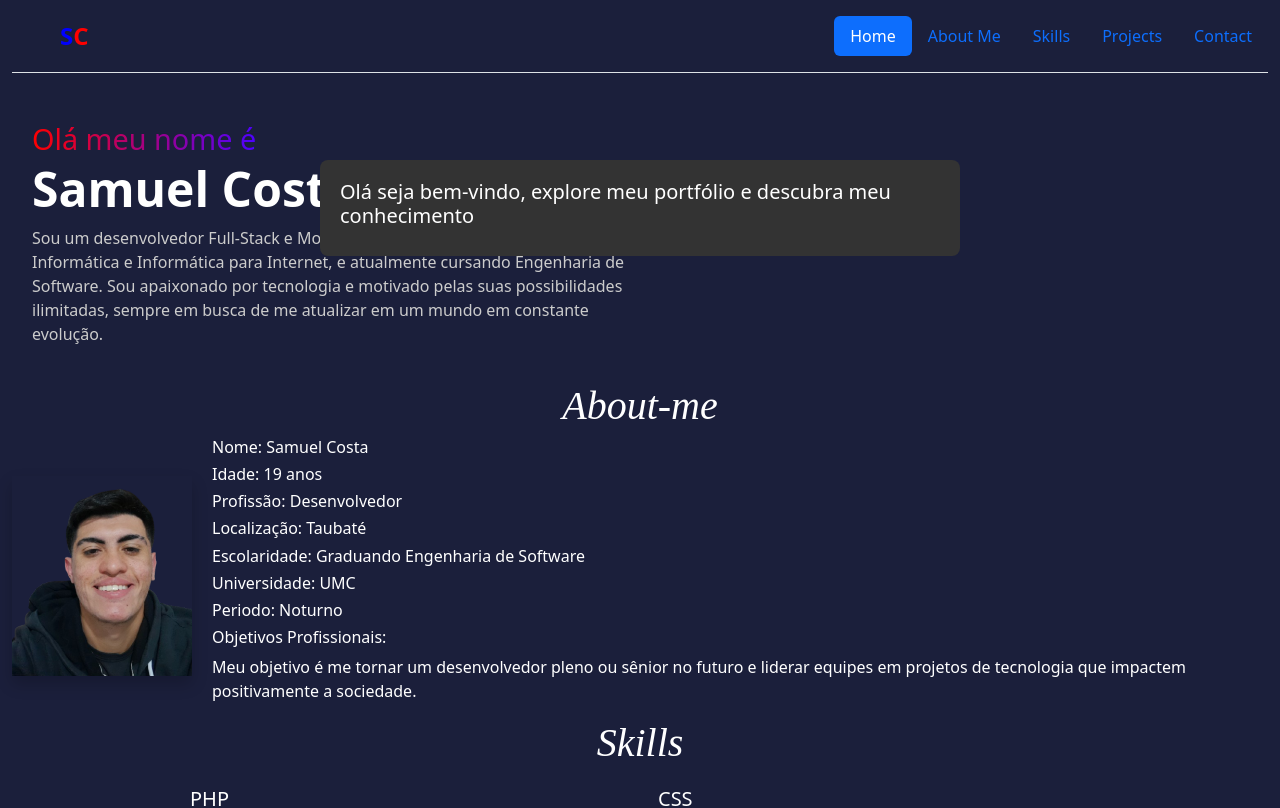
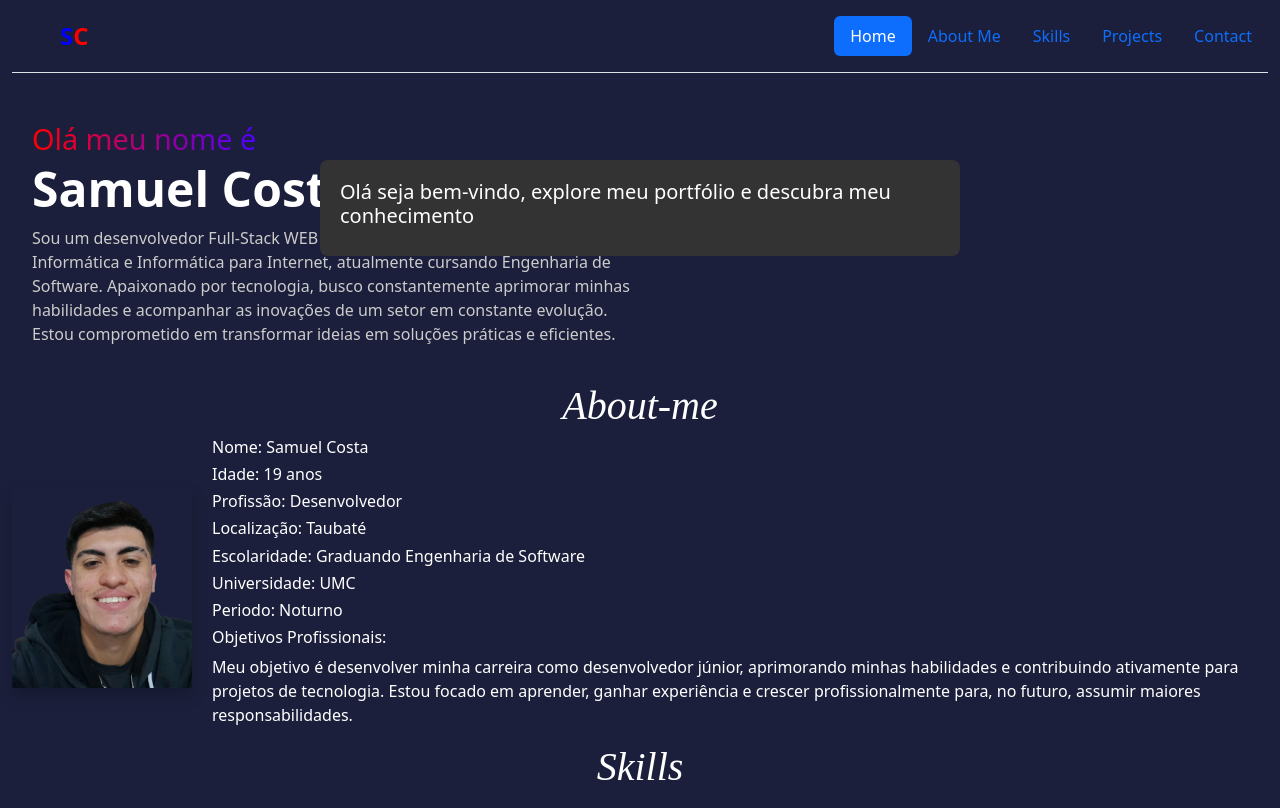
Before and after one commit to samuel1239012/samuel1239012.github.io, an Angular app: page /home in a window 1280 px wide. Shown: the top 808 px of the page. Built offline with nearby package versions, Linux system fonts and the light colour scheme.

Commit message:
Atualização sobre objetivos profissionais

```diff
--- a/src/app/about/about.component.html
+++ b/src/app/about/about.component.html
@@ -14,7 +14,7 @@
       <h6>Universidade: UMC</h6>
       <h6>Periodo: Noturno</h6>
       <h6>Objetivos Profissionais:</h6>
-      <p>Meu objetivo é me tornar um desenvolvedor pleno ou sênior no futuro e liderar equipes em projetos de tecnologia que impactem positivamente a sociedade.</p>
+      <p>Meu objetivo é desenvolver minha carreira como desenvolvedor júnior, aprimorando minhas habilidades e contribuindo ativamente para projetos de tecnologia. Estou focado em aprender, ganhar experiência e crescer profissionalmente para, no futuro, assumir maiores responsabilidades.</p>
 
 
     </div>
--- a/src/app/home/home/home.component.html
+++ b/src/app/home/home/home.component.html
@@ -19,9 +19,7 @@
     <div class="intro-text">
       <span>Olá meu nome é</span>
       <h2>Samuel Costa</h2>
-      <p>Sou um desenvolvedor Full-Stack e Mobile júnior, com formação técnica em Informática e Informática para
-        Internet, e atualmente cursando Engenharia de Software. Sou apaixonado por tecnologia e motivado pelas suas
-        possibilidades ilimitadas, sempre em busca de me atualizar em um mundo em constante evolução.</p>
+      <p>Sou um desenvolvedor Full-Stack WEB e Mobile júnior, com formação técnica em Informática e Informática para Internet, atualmente cursando Engenharia de Software. Apaixonado por tecnologia, busco constantemente aprimorar minhas habilidades e acompanhar as inovações de um setor em constante evolução. Estou comprometido em transformar ideias em soluções práticas e eficientes.</p>
       <!-- <a href="https://wa.me/5512996762054" target="_blank">
         <button class="contact-btn">Contact me</button>
       </a> -->
```
